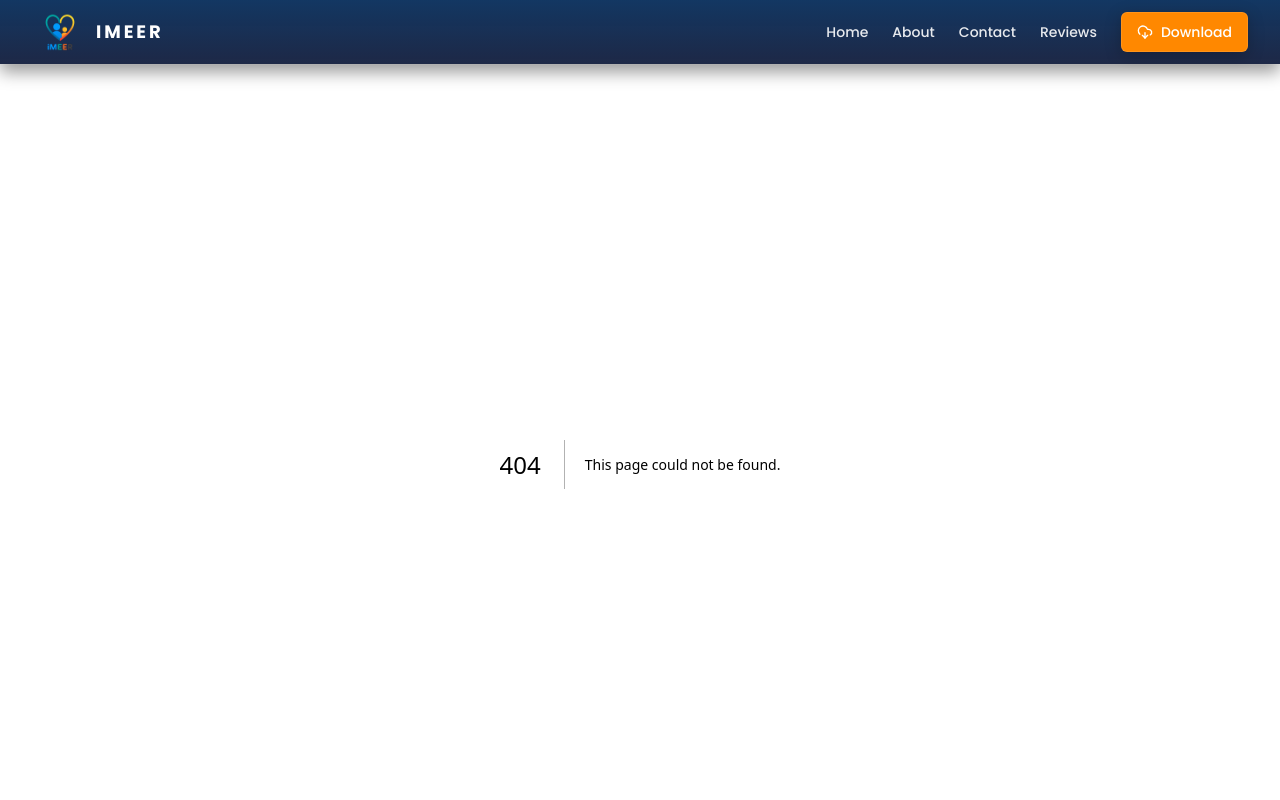
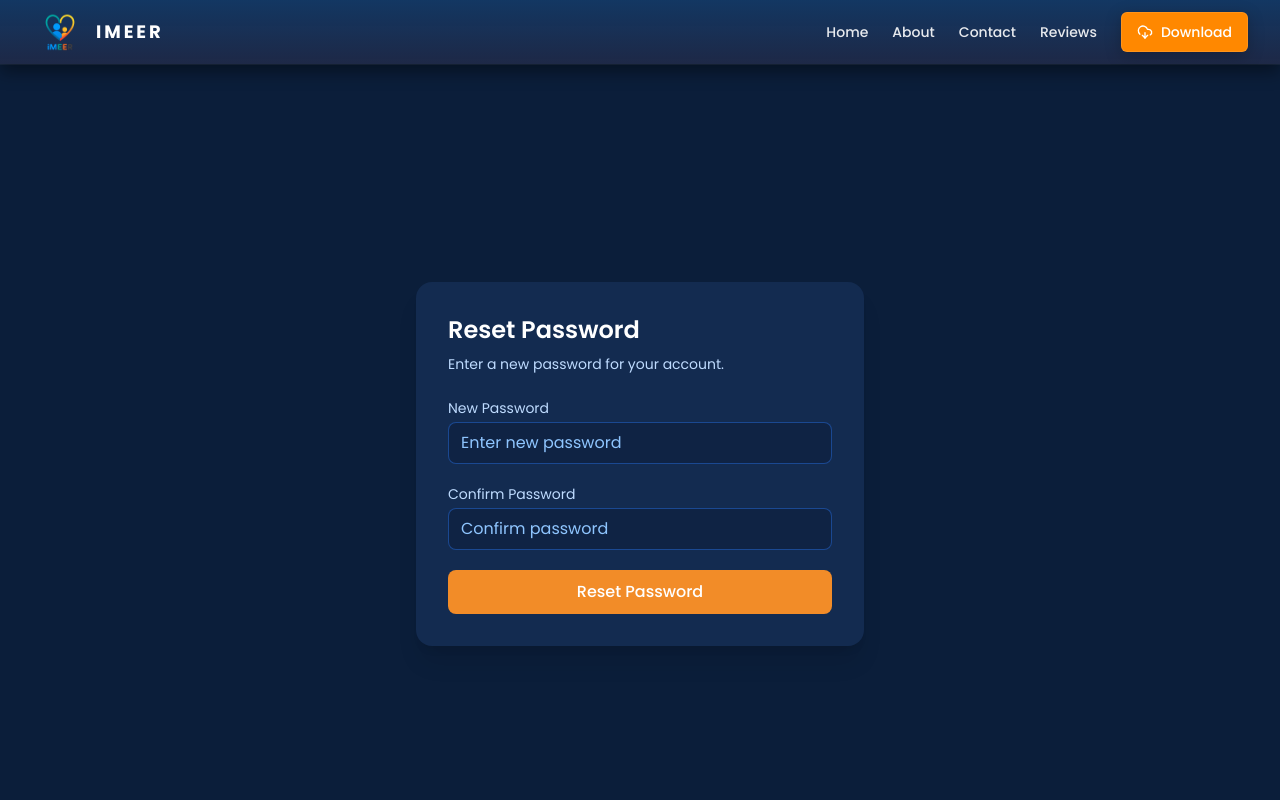
Before and after one commit to taskhabs25/taskhabs, a Next.js app: page /reset-password in a window 1280 px wide. Before the commit this address had no page. Shown: the top 800 px of the page. Built offline with nearby package versions, Linux system fonts and the light colour scheme.

Commit message:
reset password functionality

```diff
--- /dev/null
+++ b/src/app/reset-password/page.tsx
@@ -0,0 +1,144 @@
+'use client';
+import React from 'react';
+import { useSearchParams } from 'next/navigation';
+
+export default function ResetPasswordPage() {
+  const searchParams = useSearchParams();
+  const token = searchParams ? searchParams.get('token') : null;
+  const email = searchParams ? searchParams.get('email') : null;
+
+  const [password, setPassword] = React.useState('');
+  const [confirm, setConfirm] = React.useState('');
+  const [errors, setErrors] = React.useState<Record<string, string>>({});
+  const [loading, setLoading] = React.useState(false);
+  const [message, setMessage] = React.useState<{ type: 'success'|'error', text: string } | null>(null);
+
+  function validate() {
+    const errs: Record<string,string> = {};
+    if (!password) errs.password = 'Password is required';
+
+    const re = /^(?=.*[a-z])(?=.*[A-Z])(?=.*\d).{8,}$/;
+    if (password && !re.test(password)) {
+      errs.password = 'Must be 8+ chars with uppercase, lowercase & number';
+    }
+
+    if (password !== confirm) errs.confirm = 'Passwords do not match';
+    return errs;
+  }
+
+  async function onSubmit(e: React.FormEvent) {
+    e.preventDefault();
+    setMessage(null);
+
+    const v = validate();
+    setErrors(v);
+    if (Object.keys(v).length) return;
+
+    if (!token || !email) {
+      setMessage({ type: 'error', text: 'Invalid reset link.' });
+      return;
+    }
+
+    setLoading(true);
+    try {
+      const res = await fetch('https://api.imeer.com.au/user/auth/reset-password', {
+        method: 'POST',
+        headers: {
+          Accept: 'application/json',
+          'Content-Type': 'application/json'
+        },
+        body: JSON.stringify({ token, email, password })
+      });
+
+      const data = await res.json().catch(()=>null);
+
+      if (!res.ok) {
+        const errText = data?.message || data?.error || 'Reset failed';
+        setMessage({ type: 'error', text: errText });
+      } else {
+        setMessage({
+          type: 'success',
+          text: 'Password reset successful. You may now return to the app and login.'
+        });
+      }
+    } catch {
+      setMessage({ type: 'error', text: 'Network error — please try again.' });
+    } finally {
+      setLoading(false);
+    }
+  }
+
+  return (
+    <main className="min-h-screen flex items-center justify-center bg-[#0B1E3A] px-6">
+      <div className="w-full max-w-md rounded-2xl bg-[#132B50] p-8 shadow-xl">
+
+        <h1 className="text-2xl font-semibold text-white mb-2">
+          Reset Password
+        </h1>
+
+        <p className="text-blue-200 text-sm mb-6">
+          Enter a new password for your account.
+        </p>
+
+        <form onSubmit={onSubmit} className="space-y-5">
+
+          {/* PASSWORD */}
+          <div>
+            <label className="block text-sm text-blue-200 mb-1">
+              New Password
+            </label>
+            <input
+              type="password"
+              value={password}
+              onChange={(e)=>setPassword(e.target.value)}
+              className={`w-full rounded-lg bg-[#0F2344] border px-3 py-2 text-white placeholder-blue-300 outline-none
+              ${errors.password ? 'border-red-500' : 'border-blue-500/40 focus:border-blue-400'}`}
+              placeholder="Enter new password"
+            />
+            {errors.password && (
+              <p className="text-red-400 text-xs mt-1">{errors.password}</p>
+            )}
+          </div>
+
+          {/* CONFIRM */}
+          <div>
+            <label className="block text-sm text-blue-200 mb-1">
+              Confirm Password
+            </label>
+            <input
+              type="password"
+              value={confirm}
+              onChange={(e)=>setConfirm(e.target.value)}
+              className={`w-full rounded-lg bg-[#0F2344] border px-3 py-2 text-white placeholder-blue-300 outline-none
+              ${errors.confirm ? 'border-red-500' : 'border-blue-500/40 focus:border-blue-400'}`}
+              placeholder="Confirm password"
+            />
+            {errors.confirm && (
+              <p className="text-red-400 text-xs mt-1">{errors.confirm}</p>
+            )}
+          </div>
+
+          {/* BUTTON */}
+          <button
+            type="submit"
+            disabled={loading}
+            className="w-full rounded-lg bg-[#F28C28] hover:bg-[#ff9f3f] text-white font-medium py-2.5 transition disabled:opacity-60"
+          >
+            {loading ? 'Resetting...' : 'Reset Password'}
+          </button>
+        </form>
+
+        {/* MESSAGE */}
+        {message && (
+          <div className={`mt-6 text-sm rounded-lg px-4 py-3 ${
+            message.type === 'success'
+              ? 'bg-green-500/15 text-green-300 border border-green-400/30'
+              : 'bg-red-500/15 text-red-300 border border-red-400/30'
+          }`}>
+            {message.text}
+          </div>
+        )}
+      </div>
+    </main>
+  );
+}
```
